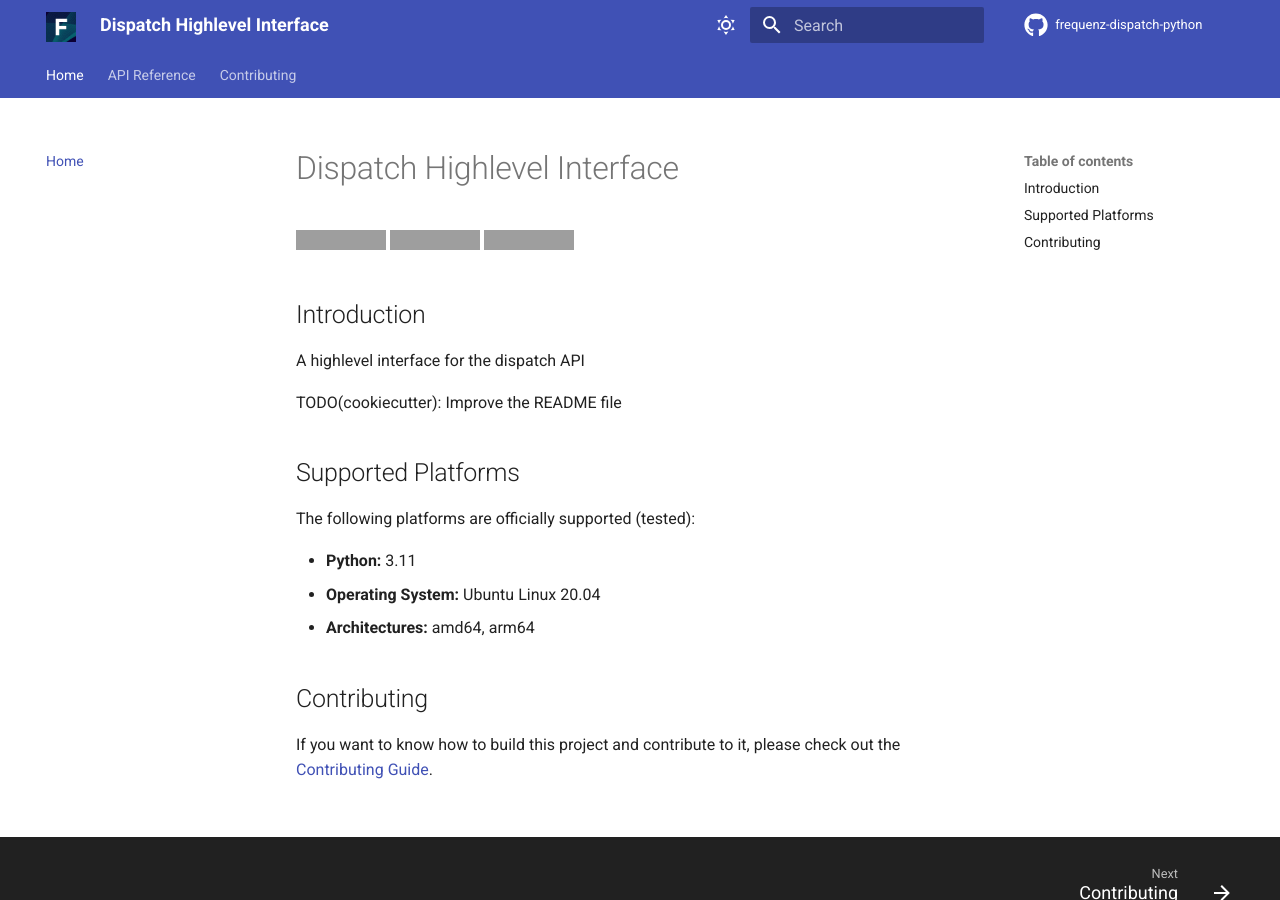
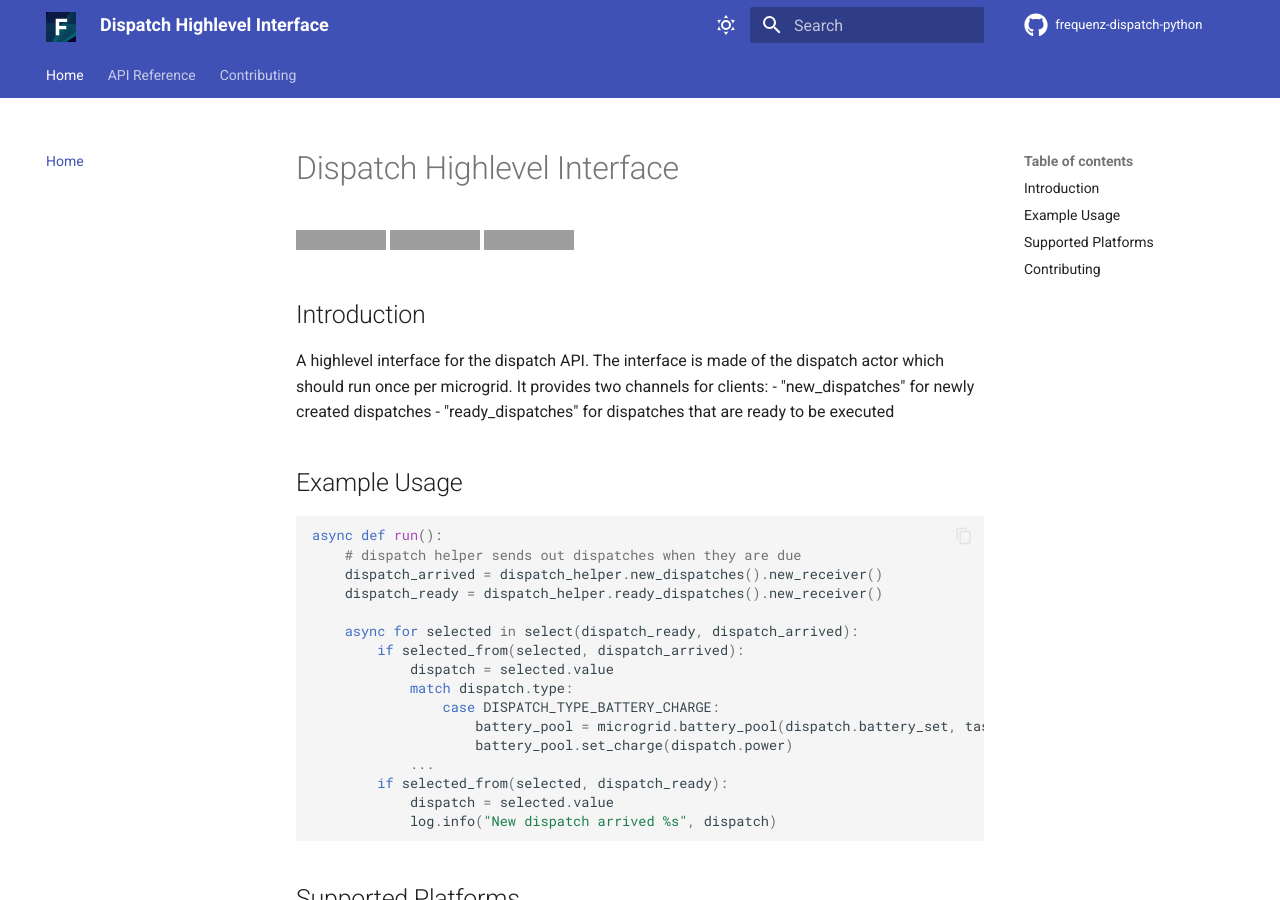
Before and after one commit to frequenz-floss/frequenz-dispatch, an MkDocs documentation site: the page built from docs/index.md, in a window 1280 px wide and 900 px high. Built offline with MkDocs 1.6.1 and Material for MkDocs 9.7.7, drawn with Linux system fonts in a browser that asks for light colours; comment, search, counter and statistics services are not loaded; the version menu is left out; grey boxes are pictures that could not be loaded.

Commit message:
Fix cookiecutter TODOS
Signed-off-by: Mathias L. Baumann <mathias.baumann@frequenz.com>

````diff
--- a/README.md
+++ b/README.md
@@ -1,14 +1,37 @@
 # Dispatch Highlevel Interface
 
 [![Build Status](https://github.com/frequenz-floss/frequenz-dispatch-python/actions/workflows/ci.yaml/badge.svg)](https://github.com/frequenz-floss/frequenz-dispatch-python/actions/workflows/ci.yaml)
-[![PyPI Package](https://img.shields.io/pypi/v/frequenz-actor-dispatch)](https://pypi.org/project/frequenz-actor-dispatch/)
+[![PyPI Package](https://img.shields.io/pypi/v/frequenz-dispatch)](https://pypi.org/project/frequenz-dispatch/)
 [![Docs](https://img.shields.io/badge/docs-latest-informational)](https://frequenz-floss.github.io/frequenz-dispatch-python/)
 
 ## Introduction
 
-A highlevel interface for the dispatch API
+A highlevel interface for the dispatch API.
+The interface is made of the dispatch actor which should run once per microgrid.
+It provides two channels for clients:
+- "new_dispatches" for newly created dispatches
+- "ready_dispatches" for dispatches that are ready to be executed
 
-TODO(cookiecutter): Improve the README file
+## Example Usage
+
+```python
+async def run():
+    # dispatch helper sends out dispatches when they are due
+    dispatch_arrived = dispatch_helper.new_dispatches().new_receiver()
+    dispatch_ready = dispatch_helper.ready_dispatches().new_receiver()
+
+    async for selected in select(dispatch_ready, dispatch_arrived):
+        if selected_from(selected, dispatch_arrived):
+            dispatch = selected.value
+            match dispatch.type:
+                case DISPATCH_TYPE_BATTERY_CHARGE:
+                    battery_pool = microgrid.battery_pool(dispatch.battery_set, task_id)
+                    battery_pool.set_charge(dispatch.power)
+            ...
+        if selected_from(selected, dispatch_ready):
+            dispatch = selected.value
+            log.info("New dispatch arrived %s", dispatch)
+```
 
 ## Supported Platforms
 
--- a/docs/_scripts/macros.py
+++ b/docs/_scripts/macros.py
@@ -77,7 +77,5 @@ def define_env(env: macros.MacrosPlugin) -> None:
     # https://squidfunk.github.io/mkdocs-material/reference/code-blocks/#adding-annotations
     env.variables["code_annotation_marker"] = _CODE_ANNOTATION_MARKER
 
-    # TODO(cookiecutter): Add any other macros, variables and filters here.
-
     # This hook needs to be done at the end of the `define_env` function.
     _hook_macros_plugin(env)
--- a/mkdocs.yml
+++ b/mkdocs.yml
@@ -8,15 +8,12 @@ site_author: "Frequenz Energy-as-a-Service GmbH"
 copyright: "Copyright © 2024 Frequenz Energy-as-a-Service GmbH"
 repo_name: "frequenz-dispatch-python"
 repo_url: "https://github.com/frequenz-floss/frequenz-dispatch-python"
-# TODO(cookiecutter): "main" is the GitHub repo default branch, you might want to update it
-# if the project uses a different default branch.
-edit_uri: "edit/main/docs/"
+edit_uri: "edit/v0.x.x/docs/"
 strict: true  # Treat warnings as errors
 
 # Build directories
 theme:
   name: "material"
-  # TODO(cookiecutter): You might want to change the logo, the file is located in "docs/"
   logo: _img/logo.png
   favicon: _img/logo.png
   language: en
@@ -51,7 +48,6 @@ theme:
       name: Switch to light mode
 
 extra:
-  # TODO(cookiecutter): You probably want to update the social links
   social:
   - icon: fontawesome/brands/github
     link: https://github.com/frequenz-floss
@@ -116,12 +112,12 @@ plugins:
             show_source: true
             signature_crossrefs: true
           import:
-            # TODO(cookiecutter): You might want to add other external references here
             # See https://mkdocstrings.github.io/python/usage/#import for details
             - https://docs.python.org/3/objects.inv
             - https://frequenz-floss.github.io/frequenz-channels-python/v0.16/objects.inv
             - https://frequenz-floss.github.io/frequenz-sdk-python/v0.25/objects.inv
             - https://typing-extensions.readthedocs.io/en/stable/objects.inv
+            - https://frequenz-floss.github.io/frequenz-client-dispatch-python/v0.1/objects.inv
   # Note this plugin must be loaded after mkdocstrings to be able to use macros
   # inside docstrings. See the comment in `docs/_scripts/macros.py` for more
   # details
````
Also changed, not shown: CONTRIBUTING.md (+1 -1 lines), pyproject.toml (+8 -8 lines), .cookiecutter-replay.json, 5 other files.
